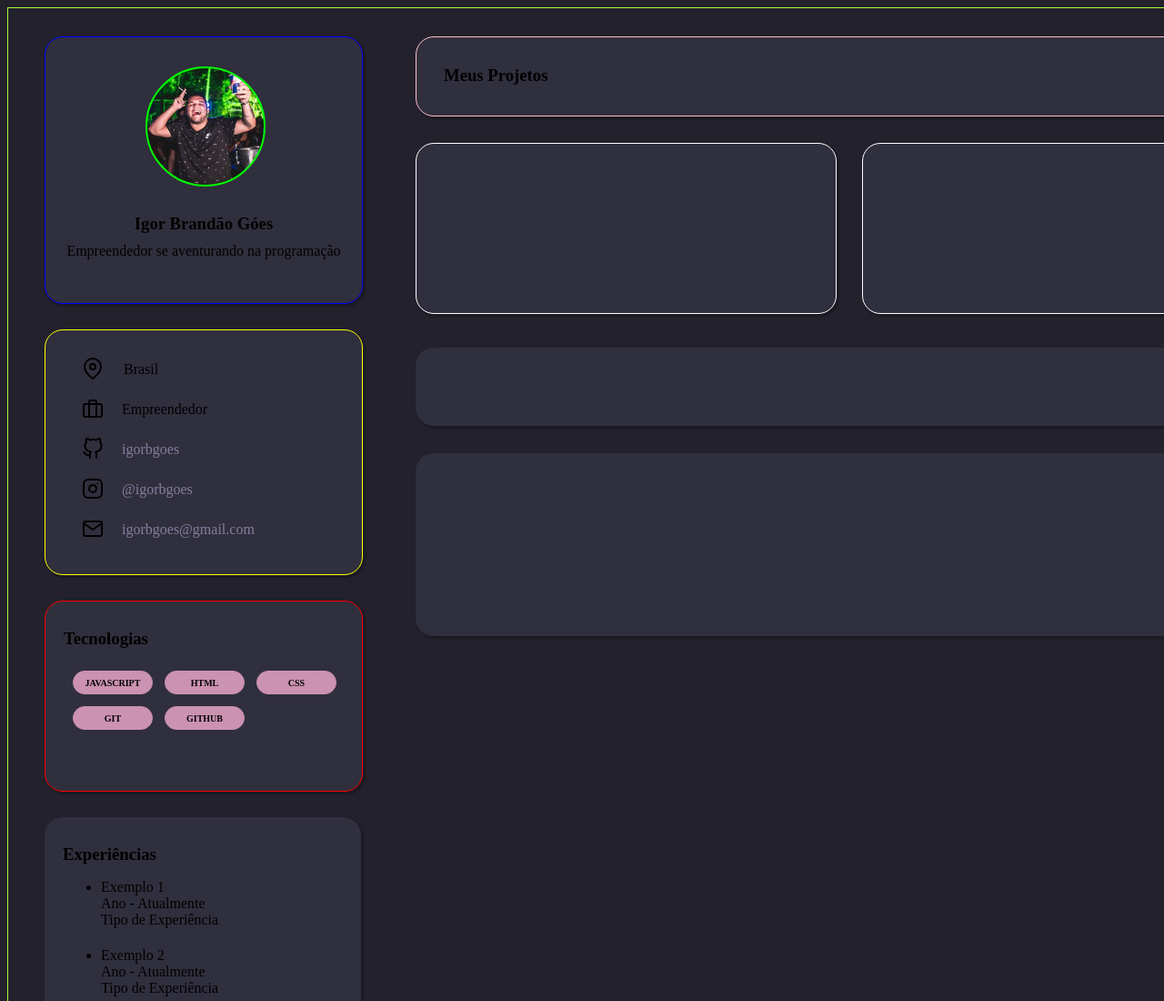
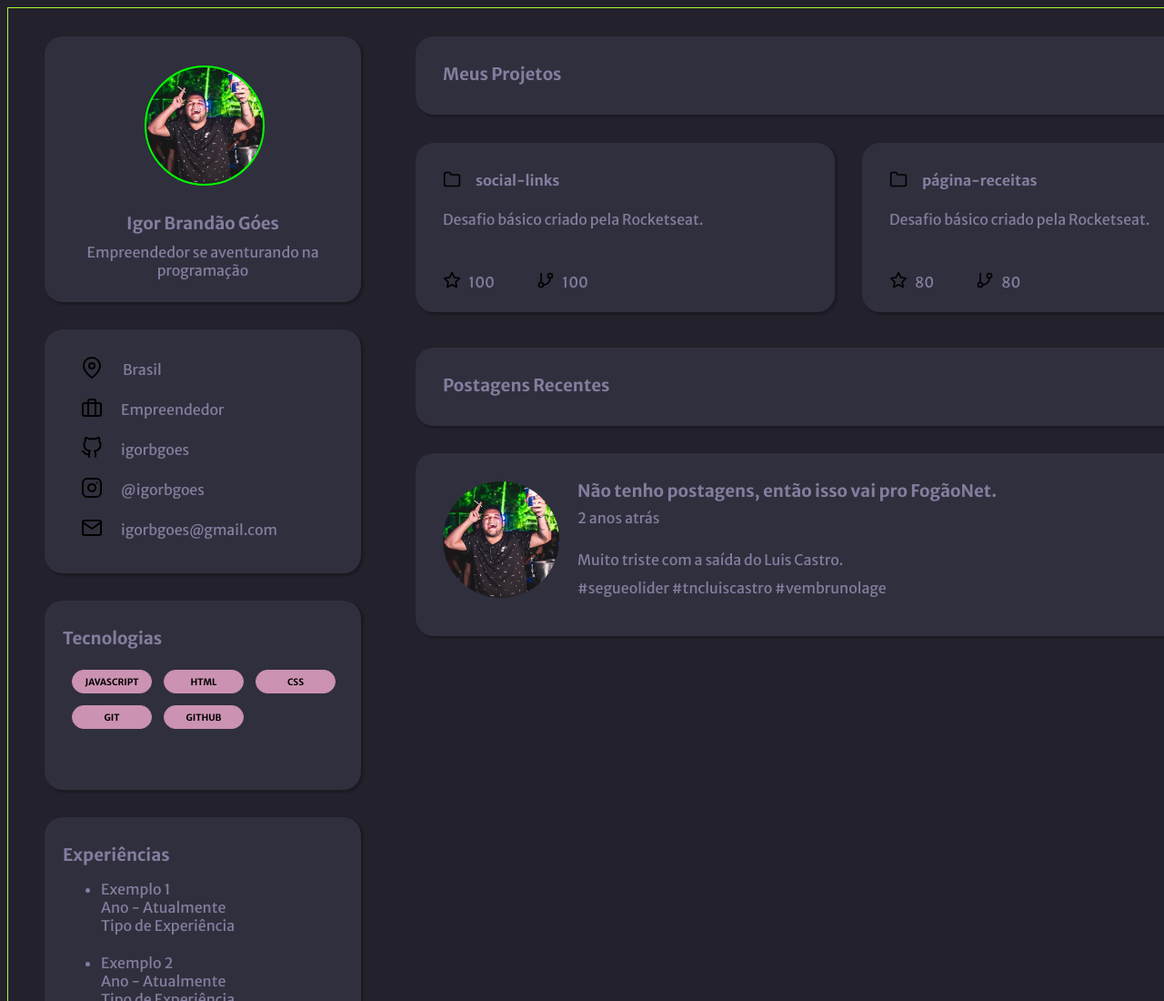
Before and after one commit to igorbgoes/novo-portifolio, a plain HTML site: page index.html in a window 1280 px wide. Shown: the top 1100 px of the page at 91% size. Drawn offline with nearby package versions, Linux system fonts and the light colour scheme.

Commit message:
almost finished

```diff
--- a/index.html
+++ b/index.html
@@ -5,6 +5,10 @@
     <meta name="viewport" content="width=device-width, initial-scale=1.0">
     <title>Portfolio Novo</title>
     <link rel="stylesheet" href="./style.css">
+
+    <link rel="preconnect" href="https://fonts.googleapis.com">
+    <link rel="preconnect" href="https://fonts.gstatic.com" crossorigin>
+    <link href="https://fonts.googleapis.com/css2?family=Merriweather+Sans:wght@400;500;700&display=swap" rel="stylesheet">
 </head>
 <body>
     <div id="conteiner">
@@ -83,16 +87,37 @@
             <a href="https://github.com/igorbgoes" target="_blank">Veja todos</a>
         </div>
         <div id="conteiner-projeto-1">
+            <img src="./assets/folder.svg" class="pasta" alt="">
+            <h4><a href="https://igorbgoes.github.io/social-links/" target="_blank">social-links</a></h4>
+            <p class="subtitulo-1">Desafio básico criado pela Rocketseat.</p>
+            <div id="likes">
+                <img src="./assets/star.svg" class="estrela-1" alt="">
+                <p class="info-100">100</p>
+                <img src="./assets/git-branch.svg" class="git-branch-1" alt="">
+                <p class="info-100">100</p>
+            </div>
 
         </div>
         <div id="conteiner-projeto-2">
-
+            <img src="./assets/folder.svg" class="pasta-2" alt="">
+            <h4><a href="https://igorbgoes.github.io/pagina-de-receita/" target="_blank">página-receitas</a></h4>
+            <p class="subtitulo-2">Desafio básico criado pela Rocketseat.</p>
+            <div id="likes">
+                <img src="./assets/star.svg" class="estrela-2" alt="">
+                <p class="info-80">80</p>
+                <img src="./assets/git-branch.svg" class="git-branch-2" alt="">
+                <p class="info-80">80</p>
+            </div>
         </div>
         <div id="conteiner-postagens-recentes">
-
+            <h3>Postagens Recentes</h3>
         </div>
         <div id="conteiner-postagem">
-
+            <div id="ellipse-postagem"></div>
+            <h3><a href="https://fogaonet.com" target="_blank">Não tenho postagens, então isso vai pro FogãoNet.</a></h3>
+            <p class="data-postagem">2 anos atrás</p>
+            <p class="info-postagem">Muito triste com a saída do Luis Castro.</p>
+            <p class="hashtag-postagem">#segueolider #tncluiscastro #vembrunolage</p>
         </div>
 
     </div>
--- a/style.css
+++ b/style.css
@@ -1,3 +1,8 @@
+body * {
+    font-family: 'Merriweather Sans', sans-serif;
+    color:#837e9f;
+}
+
 body {
     background: #22212C;
 }
@@ -20,7 +25,7 @@ body {
     display: inline-block;
     position: absolute;
     margin: 40px auto 0 40px;
-    border: blue solid 1px;
+
     top: 0;
 }
 
@@ -59,7 +64,7 @@ body {
     position: absolute;
     top: 362px;
     margin: 0 auto 0 40px;
-    border: yellow solid 1px;
+
 }
 
 /* links & redes sociais */
@@ -150,7 +155,7 @@ body {
     position: absolute;
     top: 660px;
     margin: 0 0 0 40px;
-    border: red solid 1px;
+
 }
 
 #conteiner-tecnologias h3 {
@@ -171,6 +176,7 @@ body {
     line-height: 13px;
     align-items: center;
     justify-content: center;
+    color: black;
 }
 
 .tec-javascript {
@@ -278,7 +284,7 @@ body {
     position: absolute;
     top: 0;
     margin: 40px 40px 0 448px;
-    border: pink 1px solid;
+
 }
 
 #conteiner-meus-projetos h3 {
@@ -306,8 +312,59 @@ body {
     position: absolute;
     top: 0;
     margin: 157px 0 0 448px;
-    border: white 1px solid;
+
 }
+
+.pasta {
+    display: inline-flex;
+    margin: 30px auto auto 30px;
+    width: 20px;
+    height: 20px;
+}
+
+#conteiner-projeto-1 h4 {
+    display: inline-flex;
+    margin: 31px auto auto 16px;
+    position: absolute;
+
+}
+
+#conteiner-projeto-1 a {
+    text-decoration: none;
+}
+
+
+.subtitulo-1 {
+    margin: 20px 10px auto 30px;
+}
+
+#likes {
+
+    display: inline-flex;
+
+}
+
+.estrela-1 {
+    display: inline-flex;
+    margin: 47px auto auto 30px;
+    width: 20px;
+    height: 20px;
+}
+
+.info-100 {
+    display: inline-flex;
+    margin: 49px 16px 32px 8px;
+
+}
+
+.git-branch-1 {
+    display: inline-flex;
+    width: 20px;
+    height: 20px;
+    margin: 47px auto auto 30px;
+}
+
+/* projeto 2 */
 
 #conteiner-projeto-2 {
     background: #302F3D;
@@ -318,8 +375,52 @@ body {
     position: absolute;
     top: 0;
     margin: 157px 0 0 939px;
-    border: white 1px solid;
+
 }
+
+.pasta-2 {
+    display: inline-flex;
+    margin: 30px auto auto 30px;
+    width: 20px;
+    height: 20px;
+}
+
+#conteiner-projeto-2 h4 {
+    display: inline-flex;
+    margin: 31px auto auto 16px;
+    position: absolute;
+}
+
+#conteiner-projeto-2 a {
+    text-decoration: none;
+}
+
+.subtitulo-2 {
+    margin: 20px 10px auto 30px;
+}
+
+.estrela-2 {
+    display: inline-flex;
+    margin: 47px auto auto 30px;
+    width: 20px;
+    height: 20px;
+}
+
+.info-80 {
+    display: inline-flex;
+    margin: 49px 16px 32px 8px;
+
+}
+
+.git-branch-2 {
+    display: inline-flex;
+    width: 20px;
+    height: 20px;
+    margin: 47px auto auto 30px;
+}
+
+
+/* postagens recentes*/
 
 #conteiner-postagens-recentes {
     background: #302F3D;
@@ -331,6 +432,14 @@ body {
     margin: 373px 40px 0 448px;
 }
 
+#conteiner-postagens-recentes h3 {
+    display: inline-flex;
+    margin: 30px 0 30px 30px;
+    text-align: center;
+}
+
+/*conteiner da postagem*/
+
 #conteiner-postagem {
     background: #302F3D;
     box-shadow: 2px 2px 2px 1px rgba(0, 0, 0, 0.2);
@@ -340,3 +449,54 @@ body {
     height: 201px;
     margin: 489px 40px 0 448px;
 }
+
+#ellipse-postagem {
+    width: 128px;
+    height: 128px;
+    border-radius: 128px;
+    background: url(./assets/avatar.jpg) center/cover;
+    margin: 31px auto 42px 30px;
+    display: inline-flex;
+}
+
+#conteiner-postagem h3 {
+    display: inline-flex;
+    position: absolute;
+    top: 30px;
+    right: 162px;
+    bottom: 140px;
+    left: 178px;
+    margin: 0;
+}
+
+#conteiner-postagem a {
+    text-decoration: none;
+}
+
+.data-postagem {
+
+    position: absolute;
+    top: 61px;
+    right: 651px;
+    bottom: 122px;
+    left: 178px;
+    margin: 0;
+
+}
+
+.info-postagem {
+    position: absolute;
+    margin: 0;
+    top: 107px;
+    bottom: 74px;
+    left: 178px;
+
+}
+
+.hashtag-postagem {
+    position: absolute;
+    top: 138px;
+    bottom: 42px;
+    left: 178px;
+    margin: 0;
+}
```
